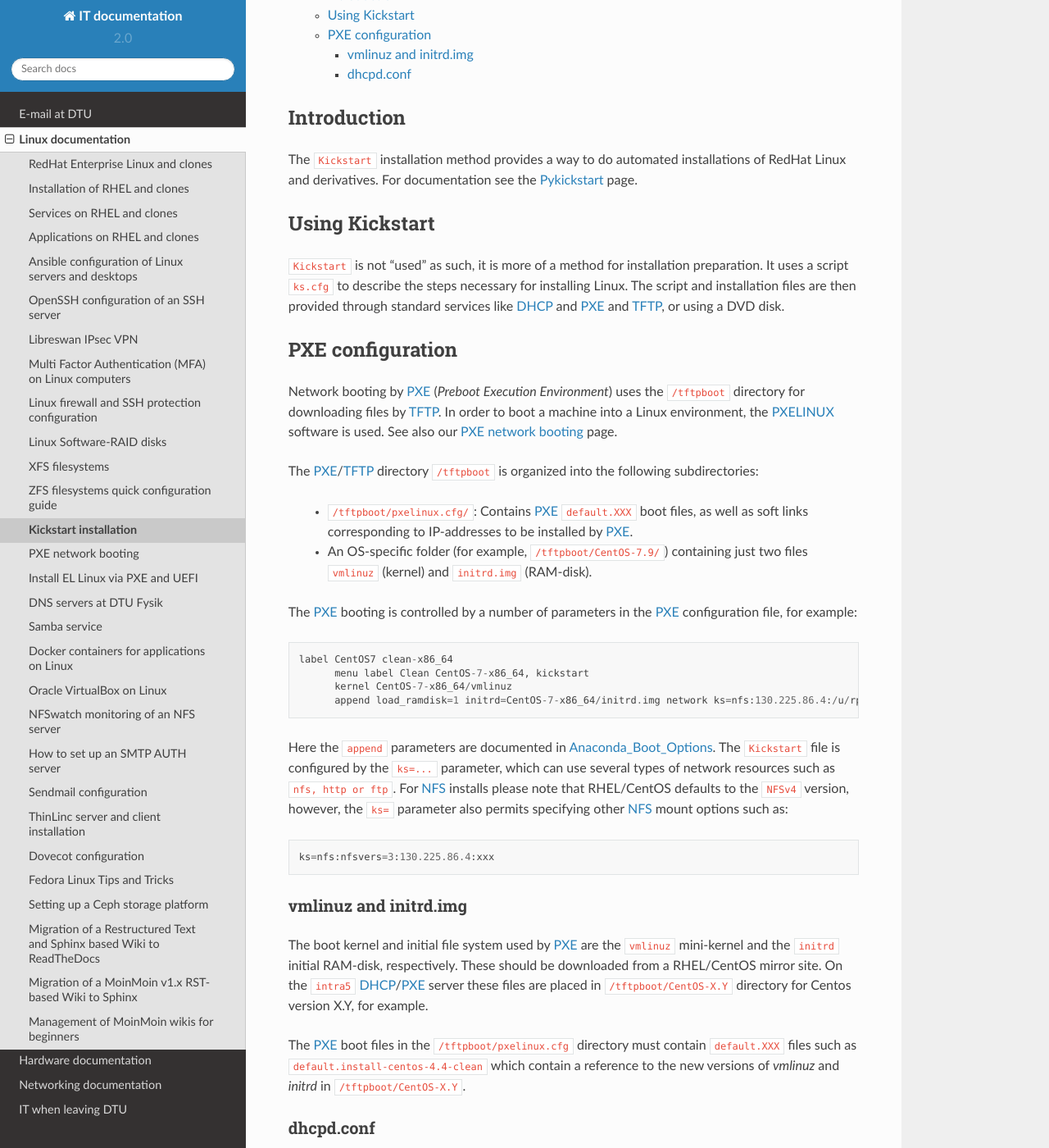
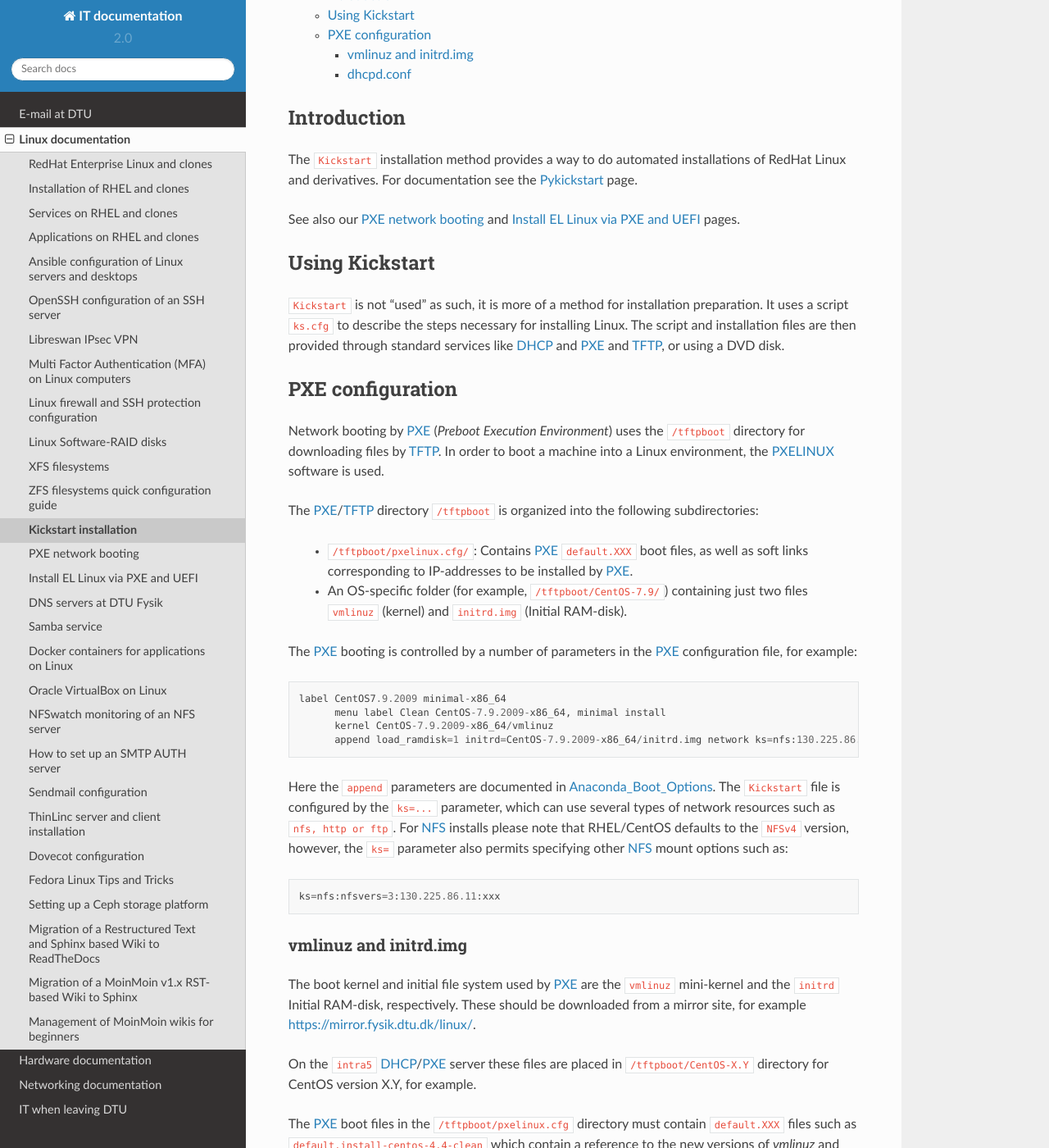
Before and after one commit to OleHolmNielsen/ITwiki, a Sphinx documentation site: the page built from docs/Kickstart.rst, in a window 1280 px wide and 1400 px high, scrolled down 237 px. Shown: the whole window at 82% size. Built offline with Sphinx 7.4.7 and the Read the Docs theme 2.0.0, drawn with Linux system fonts in a browser that asks for light colours.

Commit message:
Minor edit

```diff
--- a/docs/Kickstart.rst
+++ b/docs/Kickstart.rst
@@ -12,6 +12,8 @@ Introduction
 
 The ``Kickstart`` installation method provides a way to do automated installations of RedHat Linux and derivatives.
 For documentation see the Pykickstart_ page.
+
+See also our :ref:`PXE-booting` and :ref:`PXE_and_UEFI` pages.
 
 .. _Pykickstart: https://pykickstart.readthedocs.io/en/latest/
 .. _PXE: https://en.wikipedia.org/wiki/Preboot_Execution_Environment
@@ -32,20 +34,19 @@ PXE configuration
 Network booting by PXE_ (*Preboot Execution Environment*)
 uses the ``/tftpboot`` directory for downloading files by TFTP_.
 In order to boot a machine into a Linux environment, the PXELINUX_ software is used.
-See also our :ref:`PXE-booting` page.
 
 The PXE_/TFTP_ directory ``/tftpboot`` is organized into the following subdirectories:
 
  * ``/tftpboot/pxelinux.cfg/``: Contains PXE_ ``default.XXX`` boot files, as well as soft links corresponding to IP-addresses to be installed by PXE_.
 
- * An OS-specific folder (for example, ``/tftpboot/CentOS-7.9/``) containing just two files ``vmlinuz`` (kernel) and ``initrd.img`` (RAM-disk).
+ * An OS-specific folder (for example, ``/tftpboot/CentOS-7.9/``) containing just two files ``vmlinuz`` (kernel) and ``initrd.img`` (Initial RAM-disk).
 
 The PXE_ booting is controlled by a number of parameters in the PXE_ configuration file, for example::
 
-  label CentOS7 clean-x86_64
-        menu label Clean CentOS-7-x86_64, kickstart
-        kernel CentOS-7-x86_64/vmlinuz
-        append load_ramdisk=1 initrd=CentOS-7-x86_64/initrd.img network ks=nfs:130.225.86.4:/u/rpm/kickstart/ks-centos-7-clean-x86_64.cfg
+  label CentOS7.9.2009 minimal-x86_64
+        menu label Clean CentOS-7.9.2009-x86_64, minimal install
+        kernel CentOS-7.9.2009-x86_64/vmlinuz
+        append load_ramdisk=1 initrd=CentOS-7.9.2009-x86_64/initrd.img network ks=nfs:130.225.86.11:/u/kickstart/ks-centos-7.9.2009-minimal-x86_64.cfg
 
 Here the ``append`` parameters are documented in Anaconda_Boot_Options_.
 The ``Kickstart`` file is configured by the ``ks=...`` parameter,
@@ -53,7 +54,7 @@ which can use several types of network resources such as ``nfs, http or ftp``.
 For NFS_ installs please note that RHEL/CentOS defaults to the ``NFSv4`` version,
 however, the ``ks=`` parameter also permits specifying other NFS_ mount options such as::
 
-  ks=nfs:nfsvers=3:130.225.86.4:xxx
+  ks=nfs:nfsvers=3:130.225.86.11:xxx
 
 .. _NFS: https://en.wikipedia.org/wiki/Network_File_System
 .. _Anaconda_Boot_Options: https://anaconda-installer.readthedocs.io/en/latest/boot-options.html
@@ -61,9 +62,10 @@ however, the ``ks=`` parameter also permits specifying other NFS_ mount options
 vmlinuz and initrd.img
 ----------------------
 
-The boot kernel and initial file system used by PXE_ are the ``vmlinuz`` mini-kernel and the ``initrd`` initial RAM-disk,  respectively.
-These should be downloaded from a RHEL/CentOS mirror site.
-On the ``intra5`` DHCP_/PXE_ server these files are placed in ``/tftpboot/CentOS-X.Y`` directory for Centos version X.Y, for example.
+The boot kernel and initial file system used by PXE_ are the ``vmlinuz`` mini-kernel and the ``initrd`` Initial RAM-disk,  respectively.
+These should be downloaded from a mirror site, for example https://mirror.fysik.dtu.dk/linux/.
+
+On the ``intra5`` DHCP_/PXE_ server these files are placed in ``/tftpboot/CentOS-X.Y`` directory for CentOS version X.Y, for example.
 
 The PXE_ boot files in the ``/tftpboot/pxelinux.cfg`` directory must contain
 ``default.XXX`` files such as ``default.install-centos-4.4-clean`` which contain a reference to the new versions
```
